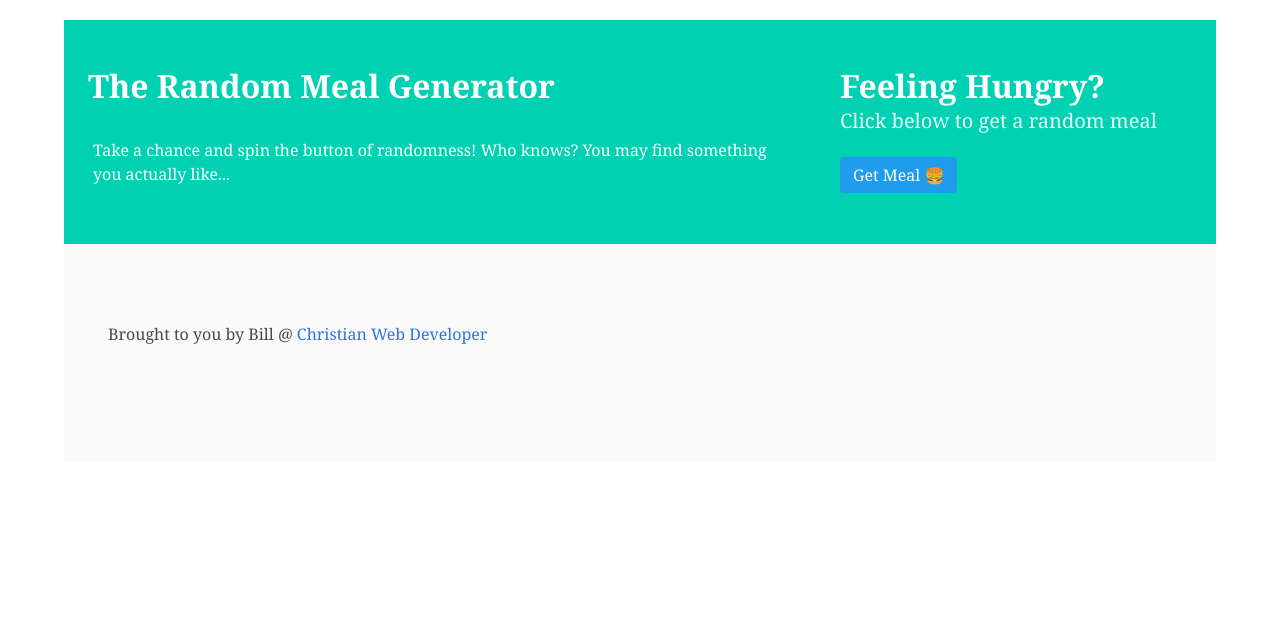
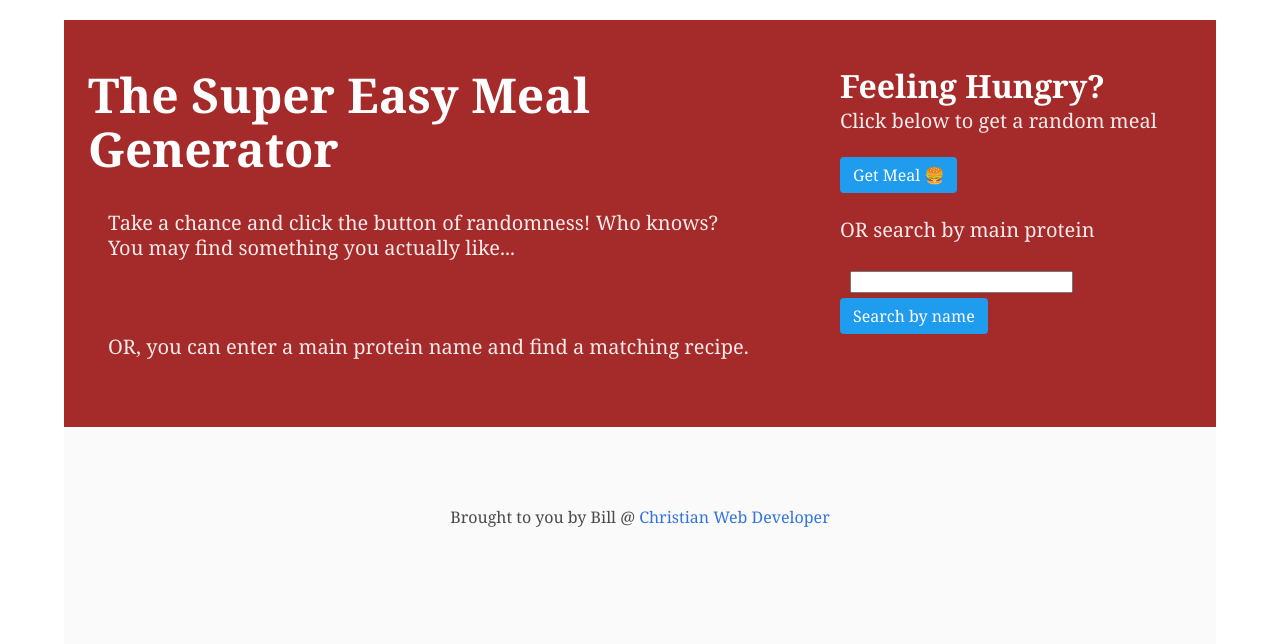
Before and after one commit to flyboy85749/Random-Meal, a PHP site: page /index.html in a window 1280 px wide. Shown: the top 644 px of the page. Run offline with PHP 8.4, Linux system fonts and the light colour scheme; some libraries are stand-ins or nearby versions.

Commit message:
initial commit

```diff
--- a/assets/css/styles.css
+++ b/assets/css/styles.css
@@ -4,18 +4,26 @@ body {
     padding: 20px;
 }
 
+.hero-body {
+    background-color:brown;
+}
+
+
 .meal-type {
     width: 100%;
     border-right: 1px solid gray;
-
     margin-top: 20px;
     padding: 20px 10px 20px 10px;
-    text-align: middle;
+    text-align: center;
 }
 
 h4, h5 {
     text-align: justify;
     font-weight: 800;
+}
+
+input {
+    margin: 5px 10px;
 }
 
 .intro {
@@ -28,10 +36,9 @@ p {
 
 img {
     box-shadow: 5px 10px 8px 5px #afadad;
-    margin: 10px 25px 30px 5px;
+    margin: 10px 25px 30px 170px;
 }
 
-footer p {
-    margin: 0 auto;
-    color: black;
+.footer {
+    text-align: center;
 }
--- a/assets/javascript/recipes.js
+++ b/assets/javascript/recipes.js
@@ -1,29 +1,33 @@
 // first, we'll assign the button to display the info from the API in the get-meal div
-const get_meal_btn = document.getElementById('get_meal');
+const get_meal_btn = document.getElementById("get_meal");
+const search_meal_btn = document.getElementById("search_meal");
 
 // then, the meal_container const will display the related items
-const meal_container = document.getElementById('meal');
+const meal_container = document.getElementById("meal");
 
 // Let's see what the API pulls in.
 // if we paste this url in our browser, we'll get information for one recipe; an apple franzipan tart.
 // https://www.themealdb.com/api/json/v1/1/random.php
 // if you refresh the page, you'll get another item.
 // that's great. Now, let's connect it to our button.
-get_meal_btn.addEventListener('click', () => {
-    fetch('https://www.themealdb.com/api/json/v1/1/random.php')
-        .then(res => res.json())
-        .then(res => {
+get_meal_btn.addEventListener("click", () => {
+  fetch("https://www.themealdb.com/api/json/v1/1/random.php")
+    .then((res) => res.json())
+    .then((res) => {
       createMeal(res.meals[0]);
     })
-        .catch(e => {
+    .catch((e) => {
       console.warn(e);
     });
 });
 
 // that's great. Now we need to pass that meal into our code
-const createMeal = meal => {
+const createMeal = (meal) => {
   // create an empty array to store ingredients
   const ingredients = [];
+  const directions = ((meal.strInstructions).split('.'));
+
+  console.log(directions);
 
   // Get all ingredients from the object. Up to 20
   for (let i = 1; i <= 20; i++) {
@@ -44,7 +48,7 @@ const createMeal = meal => {
                 <h4 class="meal-type">${meal.strMeal}</h4>
 
 
-                <p>${meal.strInstructions}</p>
+                <p>${directions}</p>
 
 
             </div>
@@ -54,20 +58,20 @@ const createMeal = meal => {
 				${
           meal.strCategory
             ? `<ul><li><strong>Category:</strong> ${meal.strCategory}</li>`
-            : ''
+            : ""
         }
-				${meal.strArea ? `<li><strong>Area:</strong> ${meal.strArea}</li>` : ''}
+				${meal.strArea ? `<li><strong>Area:</strong> ${meal.strArea}</li>` : ""}
 				${
           meal.strTags
             ? `<li><strong>Tags:</strong> ${meal.strTags
-                .split(',')
-                .join(', ')}</li>`
-            : ''
+                .split(",")
+                .join(", ")}</li>`
+            : ""
         }
                 <h5>Ingredients:</h5>
+                <ul>
 
-
-					${ingredients.map(ingredient => `<li>${ingredient}</li>`).join('')}
+					${ingredients.map((ingredient) => `<li>${ingredient}</li>`).join("")}
 				</ul>
 			</div>
 		</div>
@@ -82,7 +86,96 @@ const createMeal = meal => {
 				</iframe>
 			</div>
 		</div>`
-            : ''
+        : ""
+    }
+	`;
+  meal_container.innerHTML = newInnerHTML;
+};
+
+search_meal_btn.addEventListener("click", () => {
+  const name = document.querySelector("#search").value;
+
+  fetch(`https://www.themealdb.com/api/json/v1/1/search.php?s=${name}`)
+    .then((res) => res.json())
+    .then((res) => {
+      findMeal(res.meals[1]);
+    })
+    .catch((e) => {
+      console.warn(e);
+    });
+});
+
+const findMeal = (meal) => {
+  // create an empty array to store ingredients
+  const ingredients = [];
+
+  // Get all ingredients from the object. Up to 20
+  for (let i = 1; i <= 20; i++) {
+    if (meal[`strIngredient${i}`]) {
+      ingredients.push(
+        `${meal[`strIngredient${i}`]} - ${meal[`strMeasure${i}`]}`
+      );
+    } else {
+      // Stop if there are no more ingredients
+      break;
+
+    }
+  }
+  const newInnerHTML = `
+            <div class="row-one">
+
+                <div class="columns seven">
+
+                    <h4 class="meal-type">${meal.strMeal}</h4>
+
+
+                    <p>${meal.strInstructions}</p>
+
+
+                </div>
+                <div class="row-two">
+                <div class="columns five">
+                    <img src="${meal.strMealThumb}" alt="Meal Image">
+                    ${
+                      meal.strCategory
+                        ? `<ul><li><strong>Category:</strong> ${meal.strCategory}</li>`
+                        : ""
+                    }
+                    ${
+                      meal.strArea
+                        ? `<li><strong>Area:</strong> ${meal.strArea}</li>`
+                        : ""
+                    }
+                    ${
+                      meal.strTags
+                        ? `<li><strong>Tags:</strong> ${meal.strTags
+                            .split(",")
+                            .join(", ")}</li>`
+                        : ""
+                    }
+                    <h5>Ingredients:</h5>
+
+
+                        ${ingredients
+                          .map((ingredient) => `<li>${ingredient}</li>`)
+                          .join("")}
+                    </ul>
+                </div>
+            </div>
+            ${
+              meal.strYoutube
+                ? `
+            <div class="row">
+                <h5>Video Recipe</h5>
+                <div class="videoWrapper">
+                    <iframe width="420" height="315"
+                    src="https://www.youtube.com/embed/${meal.strYoutube.slice(
+                      -11
+                    )}">
+                    </iframe>
+                </div>
+            </div>`
+                : ""
             }
         `;
 
--- a/index.html
+++ b/index.html
@@ -21,11 +21,12 @@
                         <div class="columns">
                             <div class="column is-two-thirds">
 
-                                <h1 class="title">
-                                    The Random Meal Generator
+                                <h1 class="title is-1">
+                                    The Super Easy Meal Generator
                                 </h1>
-                                <p class="intro">Take a chance and spin the button of randomness!
-                                Who knows? You may find something you actually like...</p>
+                                <p class="subtitle">Take a chance and click the button of randomness!
+                                Who knows? <br> You may find something you actually like...</p>
+                                <p class="subtitle">OR, you can enter a main protein name and find a matching recipe.</p>
                             </div>
                             <div class="column is-one-third">
                                 <h2 class="title">
@@ -37,6 +38,10 @@
                                 </h3>
                                 <!-- get meal button will return API info -->
                                 <a id="get_meal" class="button is-info">Get Meal 🍔</a>
+                                <br><br>
+                                <h3 class="subtitle">OR search by main protein</h3>
+                                <input type="text" name="search" id="search">
+                                <a id="search_meal" class="button is-info" onClick={search}>Search by name</a>
                             </div>
                         </div>
                     </div>
--- a/index.php
+++ /dev/null
@@ -1,2 +0,0 @@
-<?php include("header.html");
-?>
```
Also changed, not shown: 1 other file. Lines whose indentation alone changed are shown as unchanged.
